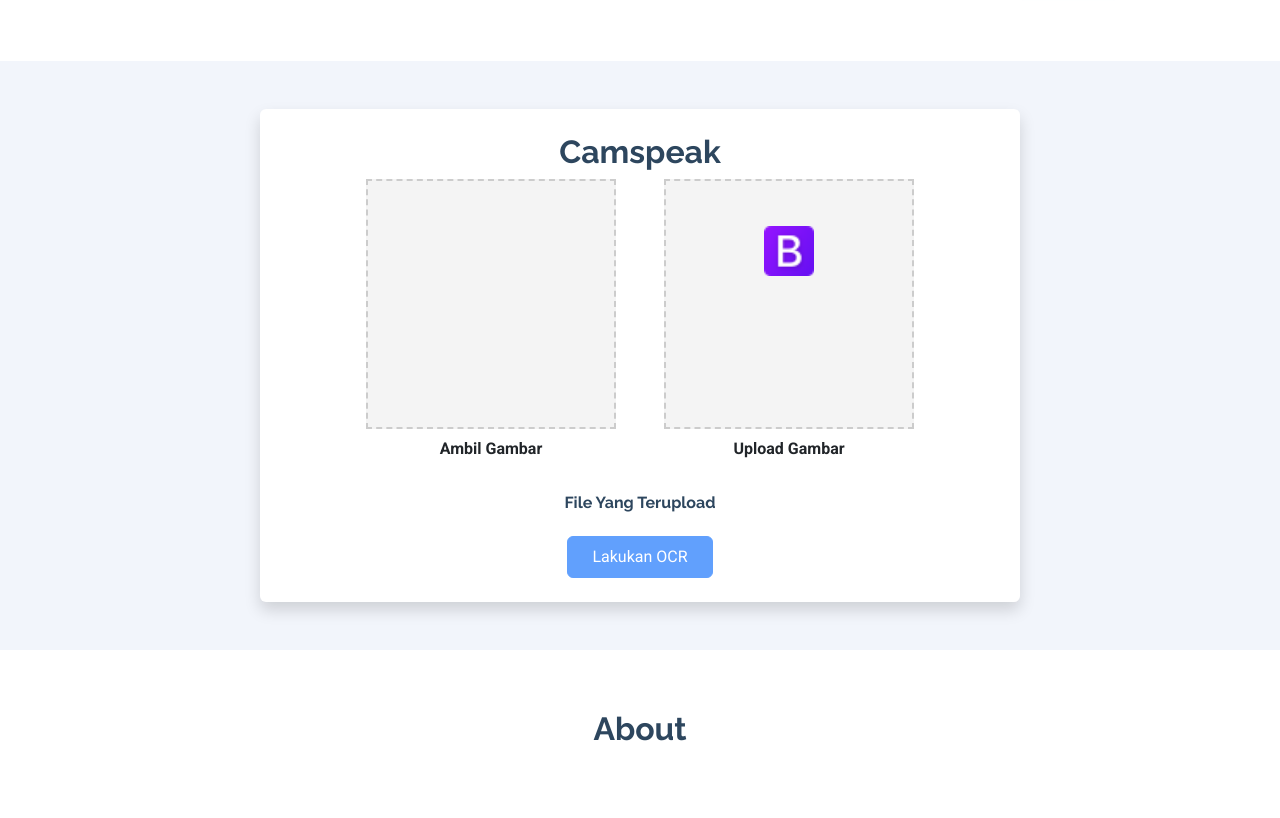
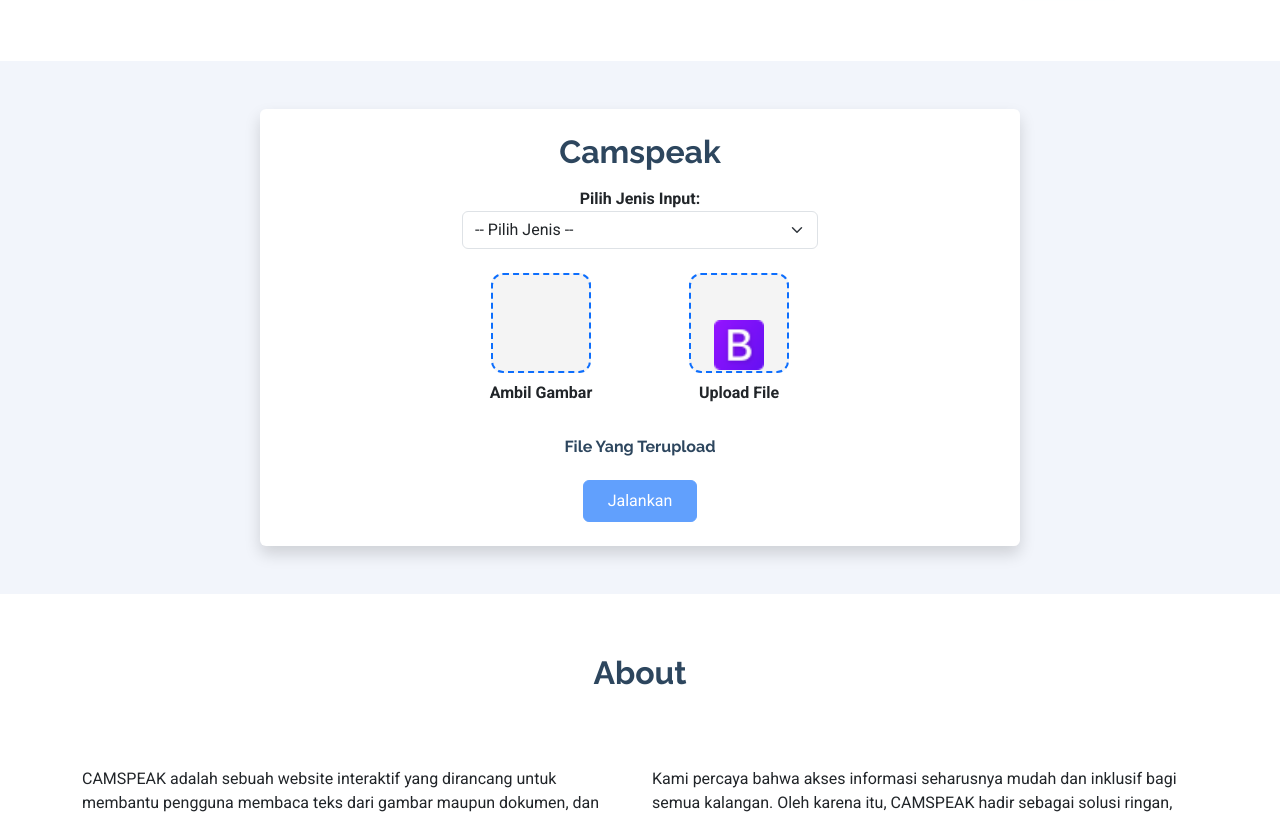
Before and after one commit to Augrimarck/Camspeak, a Flask app: page / in a window 1280 px wide. Shown: the part 650-1468 px from the top of the page. Run offline with Flask 3, Linux system fonts and the light colour scheme; some libraries are stand-ins or nearby versions.

Commit message:
Pembaruan Untuk Tombol Ambil Gambar

```diff
--- a/app.py
+++ b/app.py
@@ -1,88 +1,260 @@
+import os
+import re
+import time
+from flask import Flask, request, render_template, redirect, url_for, session
+from gtts import gTTS
 import easyocr
-import time
-import os
-from flask import Flask, render_template, request, url_for, redirect, session
-from werkzeug.utils import secure_filename
-from gtts import gTTS
+from pdf2image import convert_from_path
+from PIL import Image
+from langdetect import detect  # 🔥 deteksi bahasa otomatis
+import base64
 
-app = Flask(__name__)
-app.secret_key = 'your_secret_key_here'
-
+# === Konfigurasi ===
 UPLOAD_FOLDER = 'static/uploads'
 AUDIO_FOLDER = 'static/audio'
+POPPLER_PATH = r'poppler-24.02.0\Library\bin'  # ganti path sesuai komputer Anda
+
 os.makedirs(UPLOAD_FOLDER, exist_ok=True)
 os.makedirs(AUDIO_FOLDER, exist_ok=True)
 
-@app.route('/')
-def index():
-    return render_template('index.html',
-                           image_path=session.pop('image_path', None),
-                           ocr_text=session.pop('ocr_text', None),
-                           audio_path=session.pop('audio_path', None),
-                           word_count=session.pop('word_count', None),
-                           average_confidence=session.pop('average_confidence', None),
-                           ocr_time=session.pop('ocr_time', None))
+app = Flask(__name__)
+app.secret_key = "rahasia_aman"  # wajib untuk session
+reader = easyocr.Reader(['id', 'en'])
 
-@app.route('/ocr', methods=['POST'])
-def ocr():
-    import time
-    if 'image' not in request.files:
-        return "No file part"
 
-    file = request.files['image']
-    if file.filename == '':
-        return "No selected file"
+# ========= FUNGSI OCR POSTER (pakai layout aware) =========
+def order_easyocr_by_layout(result, col_overlap_thresh=0.30, line_center_tol=0.60):
+    items = []
+    for entry in result:
+        if not entry or len(entry) < 3:
+            continue
+        bbox, text, conf = entry
+        if not text.strip():
+            continue
+        xs = [p[0] for p in bbox]
+        ys = [p[1] for p in bbox]
+        x_min, x_max = min(xs), max(xs)
+        y_min, y_max = min(ys), max(ys)
+        w = max(1.0, x_max - x_min)
+        h = max(1.0, y_max - y_min)
+        items.append({
+            "text": text.strip(),
+            "conf": float(conf),
+            "x_min": x_min, "x_max": x_max,
+            "y_min": y_min, "y_max": y_max,
+            "x_ctr": (x_min + x_max) / 2.0,
+            "y_ctr": (y_min + y_max) / 2.0,
+            "w": w, "h": h
+        })
 
-    if file:
-        filename = secure_filename(file.filename)
+    if not items:
+        return "", []
+
+    # kelompok kolom
+    columns = []
+    for it in sorted(items, key=lambda d: d["x_min"]):
+        placed = False
+        for col in columns:
+            left = max(it["x_min"], col["x_min"])
+            right = min(it["x_max"], col["x_max"])
+            inter = max(0.0, right - left)
+            union = max(it["x_max"], col["x_max"]) - min(it["x_min"], col["x_min"])
+            overlap_ratio = inter / union if union > 0 else 0.0
+            if overlap_ratio >= col_overlap_thresh:
+                col["items"].append(it)
+                col["x_min"] = min(col["x_min"], it["x_min"])
+                col["x_max"] = max(col["x_max"], it["x_max"])
+                placed = True
+                break
+        if not placed:
+            columns.append({"x_min": it["x_min"], "x_max": it["x_max"], "items": [it]})
+
+    columns.sort(key=lambda c: c["x_min"])
+
+    ordered_lines, confidences = [], []
+    for col in columns:
+        col_items = sorted(col["items"], key=lambda d: (d["y_min"], d["x_min"]))
+        if not col_items:
+            continue
+
+        def same_line(i, line):
+            avg_yc = sum(x["y_ctr"] for x in line) / len(line)
+            avg_h  = sum(x["h"] for x in line) / len(line)
+            return abs(i["y_ctr"] - avg_yc) <= (max(avg_h, i["h"]) * line_center_tol)
+
+        lines, current = [], [col_items[0]]
+        for it in col_items[1:]:
+            if same_line(it, current):
+                current.append(it)
+            else:
+                current.sort(key=lambda d: d["x_min"])
+                lines.append(current)
+                current = [it]
+        current.sort(key=lambda d: d["x_min"])
+        lines.append(current)
+
+        for line in lines:
+            ordered_lines.append(" ".join(x["text"] for x in line))
+            confidences.extend(x["conf"] for x in line)
+
+    return "\n".join(ordered_lines), confidences
+
+# ========= FUNGSI BANTU =========
+def save_tts(text, output_name):
+    """Simpan hasil TTS dari teks lowercase."""
+    audio_path = os.path.join(AUDIO_FOLDER, output_name + '.mp3')
+    if text.strip():
+        try:
+            detected_lang = detect(text)
+            tts = gTTS(text=text, lang=detected_lang)
+            tts.save(audio_path)
+            return audio_path
+        except Exception as e:
+            print(f"TTS Error: {e}")
+            return None
+    return None
+
+
+# ========= ROUTE UNTUK POSTER (support kamera & file) =========
+@app.route('/poster', methods=['POST'])
+def proses_poster():
+    camera_data = request.form.get("camera_image")  # cek apakah ada data dari kamera
+    filename = None
+    filepath = None
+
+    if camera_data:
+        # Data dari hidden input (base64)
+        header, encoded = camera_data.split(",", 1)
+        image_bytes = base64.b64decode(encoded)
+
+        filename = f"camera_capture_{int(time.time())}.png"
+        filepath = os.path.join(UPLOAD_FOLDER, filename)
+
+        with open(filepath, "wb") as f:
+            f.write(image_bytes)
+
+    else:
+        # Data dari file upload biasa
+        file = request.files['file']
+        filename = file.filename
         filepath = os.path.join(UPLOAD_FOLDER, filename)
         file.save(filepath)
 
-        # Mulai waktu OCR
-        start_time = time.time()
+    start_time = time.time()
 
-        # Proses OCR (baca teks saja tanpa detail)
-        reader = easyocr.Reader(['id', 'en'])
-        result = reader.readtext(filepath, detail=1)  # gunakan detail=1 agar bisa ambil confidence
-        end_time = time.time()
+    extracted_text, confs = "", []
+    if filename.lower().endswith(('.png', '.jpg', '.jpeg')):
+        raw = reader.readtext(filepath, detail=1)
+        extracted_text, confs = order_easyocr_by_layout(raw)
 
-        # Ambil hanya teks dan confidence
-        extracted_text_list = []
-        confidences = []
+    elif filename.lower().endswith('.pdf'):
+        pages = convert_from_path(filepath, dpi=200, poppler_path=POPPLER_PATH)
+        if pages:
+            page = pages[0]
+            page_path = os.path.join(
+                UPLOAD_FOLDER, f"{os.path.splitext(filename)[0]}_halaman1.jpg"
+            )
+            page.save(page_path, 'JPEG')
+            raw = reader.readtext(page_path, detail=1)
+            extracted_text, confs = order_easyocr_by_layout(raw)
+            filename = os.path.basename(page_path)
 
-        for _, text, conf in result:
-            if text.strip():
-                extracted_text_list.append(text.strip())
-                confidences.append(conf)
+    # === TTS ===
+    preprocessed_text = extracted_text.lower()
+    audio_path = save_tts(preprocessed_text, os.path.splitext(filename)[0])
+    word_count = len(preprocessed_text.split())
+    average_conf = sum(confs) / len(confs) if confs else 0
+    process_time = round(time.time() - start_time, 2)
 
-        # Gabungkan semua teks
-        extracted_text = '\n'.join(extracted_text_list)
+    # simpan ke session
+    session['ocr_text'] = extracted_text
+    session['lower_text'] = preprocessed_text
+    session['image_path'] = f"/static/uploads/{filename}"
+    session['audio_path'] = audio_path
+    session['word_count'] = word_count
+    session['average_confidence'] = average_conf
+    session['ocr_time'] = process_time
 
-        # Hitung rata-rata confidence dan jumlah kata
-        average_conf = round(sum(confidences) / len(confidences) * 100, 2) if confidences else 0
-        word_count = len(extracted_text.split())
-
-        # Proses TTS jika ada teks
-        audio_path = None
-        if extracted_text.strip():
-            tts = gTTS(text=extracted_text, lang='id')
-            audio_filename = filename.rsplit('.', 1)[0] + '.mp3'
-            audio_path_fs = os.path.join(AUDIO_FOLDER, audio_filename)
-            tts.save(audio_path_fs)
-            audio_path = f'/static/audio/{audio_filename}'
-
-        # Simpan ke session
-        session['ocr_text'] = extracted_text
-        session['image_path'] = f'/static/uploads/{filename}'
-        session['audio_path'] = audio_path
-        session['word_count'] = word_count
-        session['average_confidence'] = average_conf
-        session['ocr_time'] = round(end_time - start_time, 2)
-
-        return redirect(url_for('index') + '#coba-sekarang')
-
-    return "Something went wrong"
+    return redirect(url_for('index'))
 
 
+# ========= ROUTE UNTUK BUKU (support kamera & file) =========
+@app.route('/buku', methods=['POST'])
+def proses_buku():
+    camera_data = request.form.get("camera_image")  # cek apakah ada data dari kamera
+    filename = None
+    filepath = None
+
+    if camera_data:
+        # Data dari hidden input (base64)
+        header, encoded = camera_data.split(",", 1)
+        image_bytes = base64.b64decode(encoded)
+
+        filename = f"camera_capture_{int(time.time())}.png"
+        filepath = os.path.join(UPLOAD_FOLDER, filename)
+
+        with open(filepath, "wb") as f:
+            f.write(image_bytes)
+
+    else:
+        # Data dari file upload biasa
+        file = request.files['file']
+        filename = file.filename
+        filepath = os.path.join(UPLOAD_FOLDER, filename)
+        file.save(filepath)
+
+    start_time = time.time()
+
+    extracted_text, confs = "", []
+    if filename.lower().endswith(('.png', '.jpg', '.jpeg')):
+        result = reader.readtext(filepath, detail=1)
+        extracted_text = "\n".join([text.strip() for _, text, _ in result if text.strip()])
+        confs = [conf for _, _, conf in result]
+
+    elif filename.lower().endswith('.pdf'):
+        pages = convert_from_path(filepath, dpi=200, poppler_path=POPPLER_PATH)
+        if pages:
+            page = pages[0]
+            page_path = os.path.join(
+                UPLOAD_FOLDER, f"{os.path.splitext(filename)[0]}_halaman1.jpg"
+            )
+            page.save(page_path, 'JPEG')
+            result = reader.readtext(page_path, detail=1)
+            extracted_text = "\n".join([text.strip() for _, text, _ in result if text.strip()])
+            confs = [conf for _, _, conf in result]
+            filename = os.path.basename(page_path)
+
+    # === TTS ===
+    preprocessed_text = extracted_text.lower()
+    audio_path = save_tts(preprocessed_text, os.path.splitext(filename)[0])
+    word_count = len(preprocessed_text.split())
+    average_conf = sum(confs) / len(confs) if confs else 0
+    process_time = round(time.time() - start_time, 2)
+
+    # simpan ke session
+    session['ocr_text'] = extracted_text
+    session['lower_text'] = preprocessed_text
+    session['image_path'] = f"/static/uploads/{filename}"
+    session['audio_path'] = audio_path
+    session['word_count'] = word_count
+    session['average_confidence'] = average_conf
+    session['ocr_time'] = process_time
+
+    return redirect(url_for('index'))
+
+# ====== ROUTE INDEX ======
+@app.route('/')
+def index():
+    return render_template("index.html",
+        image_path=session.pop("image_path", None),
+        ocr_text=session.pop("ocr_text", None),
+        lower_text=session.pop("lower_text", None),
+        audio_path=session.pop("audio_path", None),
+        word_count=session.pop("word_count", None),
+        average_confidence=session.pop("average_confidence", None),
+        ocr_time=session.pop("ocr_time", None)
+    )
+
+# ========= RUN =========
 if __name__ == '__main__':
     app.run(debug=True)
--- a/static/css/main.css
+++ b/static/css/main.css
@@ -1467,3 +1467,25 @@ section,
 #preview-image {
   object-fit: cover;
 }
+
+
+/* ==== CSS ==== */
+.upload-option {
+  cursor: pointer;
+  width: 150px;
+}
+.upload-box {
+  width: 100px;
+  height: 100px;
+  border: 2px dashed #0d6efd;
+  border-radius: 12px;
+  margin: 0 auto;
+  transition: 0.3s;
+}
+.upload-option:hover .upload-box {
+  background: #e9f3ff;
+}
+#camera-stream, #camera-canvas {
+  max-height: 400px;
+  object-fit: cover;
+}
--- a/static/js/main.js
+++ b/static/js/main.js
@@ -190,111 +190,136 @@
 
 
 
-
-
-
   document.addEventListener("DOMContentLoaded", function () {
+    // === Elemen umum ===
     const fileInput = document.getElementById("file-upload");
     const previewImage = document.getElementById("preview-image");
+    const pdfInfo = document.getElementById("pdf-info");
     const submitBtn = document.getElementById("submit-btn");
+    const form = document.getElementById("upload-form");
+    const inputOption = document.getElementById("input-option");
 
-    // Modal Upload (jika kamu pakai)
-    const uploadModal = document.getElementById("uploadModal");
-    if (uploadModal) {
-        const modal = new bootstrap.Modal(uploadModal);
-
-        // Klik area upload -> tampilkan modal
-        const uploadArea = document.getElementById("uploadArea");
-        if (uploadArea) {
-            uploadArea.addEventListener("click", () => modal.show());
-        }
-
-        // Tutup modal dengan baik
-        uploadModal.addEventListener("hidden.bs.modal", () => {
-            document.body.classList.remove("modal-open");
-            let backdrop = document.querySelector(".modal-backdrop");
-            if (backdrop) backdrop.remove();
+    // === Opsi Upload File (galeri/file explorer) ===
+    const uploadOption = document.getElementById("upload-option");
+    if (uploadOption) {
+        uploadOption.addEventListener("click", function () {
+            fileInput.removeAttribute("capture"); // biar gak otomatis buka kamera di HP
+            fileInput.click(); // buka file explorer
         });
     }
 
-    // Pilih "Ambil Gambar" = buka kamera
-    const cameraOption = document.getElementById("camera-option");
-    if (cameraOption) {
-        cameraOption.addEventListener("click", function () {
-            fileInput.setAttribute("capture", "environment");
-            fileInput.click();
-        });
-    }
-
-    // Pilih "Upload Gambar" = buka galeri/file explorer
-    const uploadOption = document.getElementById("upload-option");
-    if (uploadOption) {
-        uploadOption.addEventListener("click", function () {
-            fileInput.removeAttribute("capture");
-            fileInput.click();
-        });
-    }
-
-    // Preview gambar setelah pilih
+    // === Preview file gambar/PDF ===
     fileInput.addEventListener("change", function () {
         const file = this.files[0];
         if (file) {
+            const fileType = file.type;
+            if (fileType.startsWith("image/")) {
+                // Kalau gambar
                 const reader = new FileReader();
                 reader.onload = function (e) {
                     previewImage.src = e.target.result;
                     previewImage.classList.remove("d-none");
                 };
                 reader.readAsDataURL(file);
+                pdfInfo.textContent = "";
+            } else if (fileType === "application/pdf") {
+                // Kalau PDF
+                previewImage.classList.add("d-none");
+                previewImage.src = "#";
+                pdfInfo.textContent = `📄 File PDF terpilih: ${file.name}`;
+            }
             submitBtn.disabled = false;
         } else {
             previewImage.classList.add("d-none");
+            previewImage.src = "#";
+            pdfInfo.textContent = "";
             submitBtn.disabled = true;
         }
     });
+
+    // === Tentukan action form sesuai pilihan input ===
+    form.addEventListener("submit", function (e) {
+        if (inputOption.value === "poster") {
+            form.action = "/poster";
+        } else if (inputOption.value === "buku") {
+            form.action = "/buku";
+        } else {
+            e.preventDefault();
+            alert("Pilih jenis input terlebih dahulu!");
+        }
     });
 
-// Auto-scroll ke section jika ada anchor
-window.addEventListener("load", function () {
+    // === Auto-scroll ke section jika ada anchor ===
     if (window.location.hash === '#coba-sekarang') {
         const section = document.getElementById('coba-sekarang');
         if (section) {
             section.scrollIntoView({ behavior: 'smooth' });
         }
     }
+
+    // === Kamera ===
+    const cameraOption = document.getElementById("camera-option");
+    const cameraModal = new bootstrap.Modal(document.getElementById("cameraModal"));
+    const video = document.getElementById("camera-stream");
+    const canvas = document.getElementById("camera-canvas");
+    const captureBtn = document.getElementById("capture-btn");
+    const hiddenInput = document.getElementById("camera-image"); // hidden input untuk simpan data foto
+
+    let stream = null;
+
+    // Klik tombol "Ambil Gambar" -> buka modal kamera
+    cameraOption.addEventListener("click", async () => {
+        cameraModal.show();
+        try {
+            stream = await navigator.mediaDevices.getUserMedia({ video: true });
+            video.srcObject = stream;
+            video.classList.remove("d-none");
+            canvas.classList.add("d-none");
+        } catch (err) {
+            alert("Tidak bisa mengakses kamera: " + err);
+        }
     });
 
-// document.addEventListener('DOMContentLoaded', function(){
-//   const cameraOption = document.getElementById('camera-option');
-//   const modal = new bootstrap.Modal(document.getElementById('cameraModal'));
-//   const video = document.getElementById('video');
-//   const captureBtn = document.getElementById('capture-btn');
-//   let stream;
+    // Tombol "Ambil Foto"
+    captureBtn.addEventListener("click", () => {
+        const ctx = canvas.getContext("2d");
+        canvas.width = video.videoWidth;
+        canvas.height = video.videoHeight;
+        ctx.drawImage(video, 0, 0, canvas.width, canvas.height);
 
-//   cameraOption.addEventListener('click', async function(){
-//     modal.show();
-//     stream = await navigator.mediaDevices.getUserMedia({ video: true });
-//     video.srcObject = stream;
-//   });
+        // Tampilkan hasil foto di modal
+        video.classList.add("d-none");
+        canvas.classList.remove("d-none");
 
-//   captureBtn.addEventListener('click', async function(){
-//     const canvas = document.createElement('canvas');
-//     canvas.width = video.videoWidth;
-//     canvas.height = video.videoHeight;
-//     canvas.getContext('2d').drawImage(video, 0, 0);
+        // Ambil hasil sebagai dataURL
+        const dataURL = canvas.toDataURL("image/png");
 
-//     // Stop kamera
-//     stream.getTracks().forEach(track => track.stop());
+        // ✅ Tampilkan di preview luar modal
+        previewImage.src = dataURL;
+        previewImage.classList.remove("d-none");
 
-//     // Kirim ke server
-//     const imageData = canvas.toDataURL('image/png');
-//     fetch('/detect_paper', {
-//       method: 'POST',
-//       headers: { 'Content-Type': 'application/json' },
-//       body: JSON.stringify({ image: imageData })
-//     }).then(response => {
-//       if (response.redirected) window.location.href = response.url;
-//     });
-//   });
-// });
+        // ✅ Simpan ke hidden input (biar bisa dikirim ke server)
+        hiddenInput.value = dataURL;
+
+        // ✅ Buat file blob supaya bisa ikut dikirim lewat <form> (fallback)
+        fetch(dataURL)
+            .then(res => res.blob())
+            .then(blob => {
+                const file = new File([blob], "camera-capture.png", { type: "image/png" });
+                const dataTransfer = new DataTransfer();
+                dataTransfer.items.add(file);
+                fileInput.files = dataTransfer.files;
+
+                submitBtn.disabled = false; // aktifkan submit
+            });
+    });
+
+    // Saat modal ditutup -> hentikan kamera
+    document.getElementById("cameraModal").addEventListener("hidden.bs.modal", () => {
+        if (stream) {
+            stream.getTracks().forEach(track => track.stop());
+        }
+    });
+});
 
 })();
--- a/templates/index.html
+++ b/templates/index.html
@@ -88,9 +88,20 @@
             <h2 class="text-center text-alert fw-bold">Camspeak</h2>
 
             <!-- Form Upload Gambar -->
-            <form action="/ocr" method="POST" enctype="multipart/form-data">
-              <div class="text-center">
-                <input type="file" name="image" id="file-upload" class="d-none" accept="image/*" required>
+            <form id="upload-form" method="POST" enctype="multipart/form-data">
+              <!-- Pilihan Jenis Input -->
+              <div class="mt-3 text-center">
+                <label for="input-option" class="fw-bold">Pilih Jenis Input:</label>
+                <select name="input_option" id="input-option" class="form-select w-50 mx-auto" required>
+                  <option value="" disabled selected>-- Pilih Jenis --</option>
+                  <option value="buku">Buku</option>
+                  <option value="poster">Poster</option>
+                </select>
+              </div>
+
+              <div class="text-center mt-4">
+                <!-- Hanya 1 input file -->
+                <input type="file" name="file" id="file-upload" class="d-none" accept="image/*,.pdf" required>
 
                 <div class="d-flex justify-content-center gap-5 flex-wrap">
                   <!-- Ambil Gambar -->
@@ -98,28 +109,54 @@
                     <div class="upload-box"></div>
                     <p class="fw-bold mt-2">Ambil Gambar</p>
                   </div>
-
-                  <!-- Upload Gambar -->
+                  <!-- Upload File -->
                   <div class="upload-option text-center" id="upload-option">
                     <div class="upload-box">
                       <img src="{{ url_for('static', filename='img/favicon.png') }}" alt="Upload Icon"
                         style="width: 50px; height: 50px; object-fit: contain; margin-top: 45px;" />
                     </div>
-                    <p class="fw-bold mt-2">Upload Gambar</p>
+                    <p class="fw-bold mt-2">Upload File</p>
+                  </div>
+
+                  <!-- 🔽 Tambahkan hidden input di sini -->
+                  <input type="hidden" name="camera_image" id="camera-image">
+                  <!-- Hidden input ini dipakai untuk menampung hasil foto dari kamera -->
+                </div>
+
+                <!-- Modal Kamera -->
+                <div class="modal fade" id="cameraModal" tabindex="-1" aria-hidden="true">
+                  <div class="modal-dialog modal-dialog-centered modal-lg">
+                    <div class="modal-content">
+                      <div class="modal-header">
+                        <h5 class="modal-title">Ambil Gambar</h5>
+                        <button type="button" class="btn-close" data-bs-dismiss="modal"></button>
+                      </div>
+                      <div class="modal-body text-center">
+                        <!-- Video live kamera -->
+                        <video id="camera-stream" autoplay playsinline class="w-100 rounded"></video>
+                        <!-- Preview foto setelah diambil -->
+                        <canvas id="camera-canvas" class="d-none w-100 rounded"></canvas>
+                      </div>
+                      <div class="modal-footer d-flex justify-content-between">
+                        <button type="button" class="btn btn-secondary" data-bs-dismiss="modal">Kembali</button>
+                        <button type="button" class="btn btn-success" id="capture-btn">📸 Ambil Foto</button>
+                      </div>
+                    </div>
                   </div>
                 </div>
               </div>
 
-              <!-- Preview gambar hanya di bawah -->
+              <!-- Preview file -->
               <div class="text-center mt-3">
                 <h6 class="text-alert fw-bold">File Yang Terupload</h6>
                 <img id="preview-image" src="#" alt="Preview" class="img-fluid d-none mt-2" style="max-height: 300px;" />
+                <p id="pdf-info" class="mt-2"></p>
               </div>
 
               <!-- Tombol Submit -->
               <div class="text-center mt-4">
                 <button type="submit" class="btn btn-primary px-4 py-2" id="submit-btn" disabled>
-                  Lakukan OCR
+                  Jalankan
                 </button>
               </div>
             </form>
@@ -138,11 +175,11 @@
               </div>
             {% endif %}
             {% if word_count and average_confidence %}
-                <div class="mt-2">
-                    <p><strong>Jumlah Kata:</strong> {{ word_count }}</p>
-                    <p><strong>Confidence Rata-rata:</strong> {{ average_confidence }}%</p>
-                    <p><strong>Waktu Komputasi:</strong> {{ ocr_time }} detik</p>
-                </div>
+              <div class="mt-2">
+                <p><strong>Jumlah Kata:</strong> {{ word_count }}</p>
+                <p><strong>Confidence Rata-rata:</strong> {{ average_confidence }}%</p>
+                <p><strong>Waktu Komputasi:</strong> {{ ocr_time }} detik</p>
+              </div>
             {% endif %}
 
             {% if audio_path %}
@@ -159,7 +196,6 @@
         </div>
       </div>
     </section>
-
 
     <!-- About Section -->
     <section id="about" class="about section">
```
Lines whose indentation alone changed are shown as unchanged.
